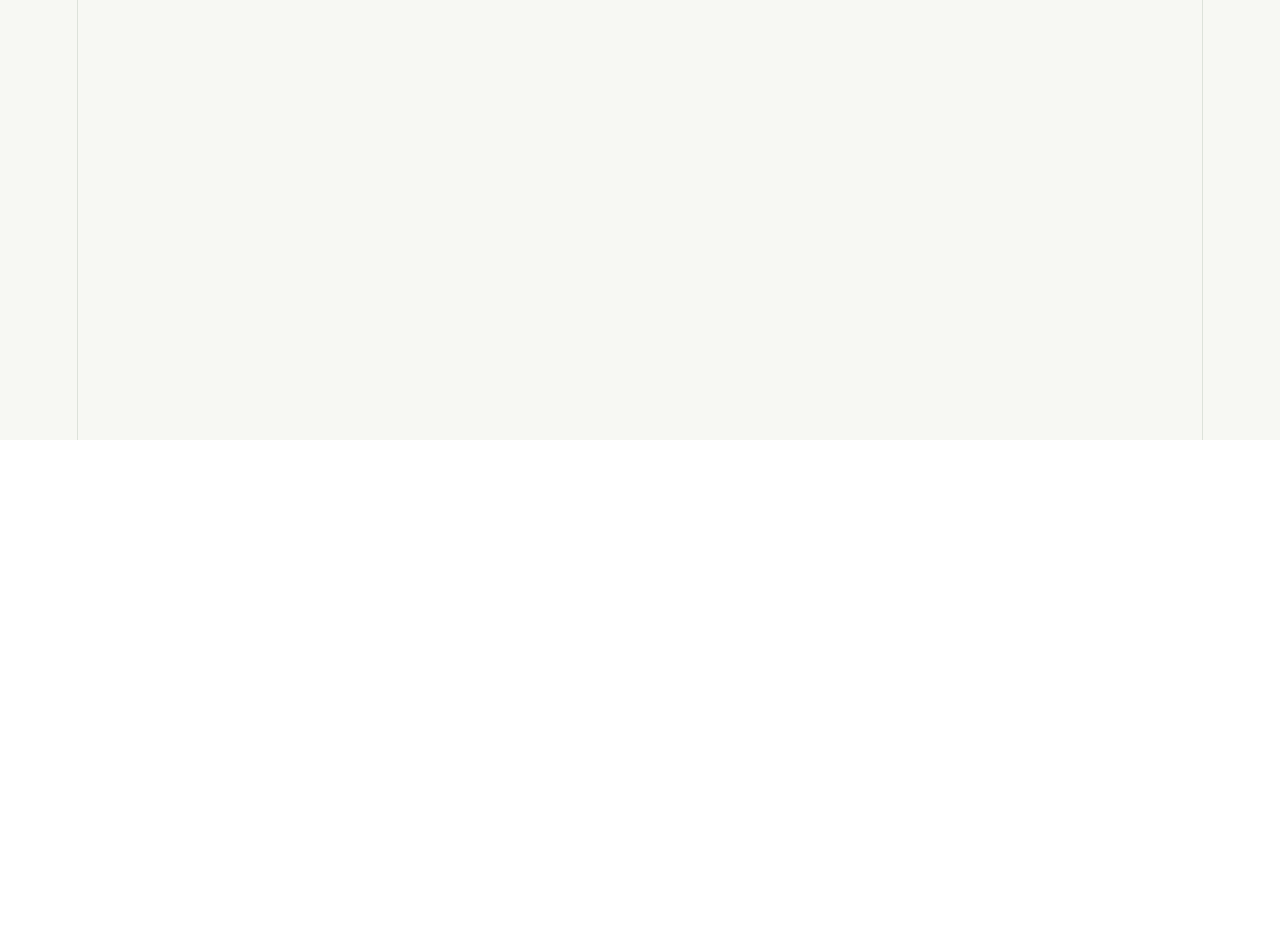
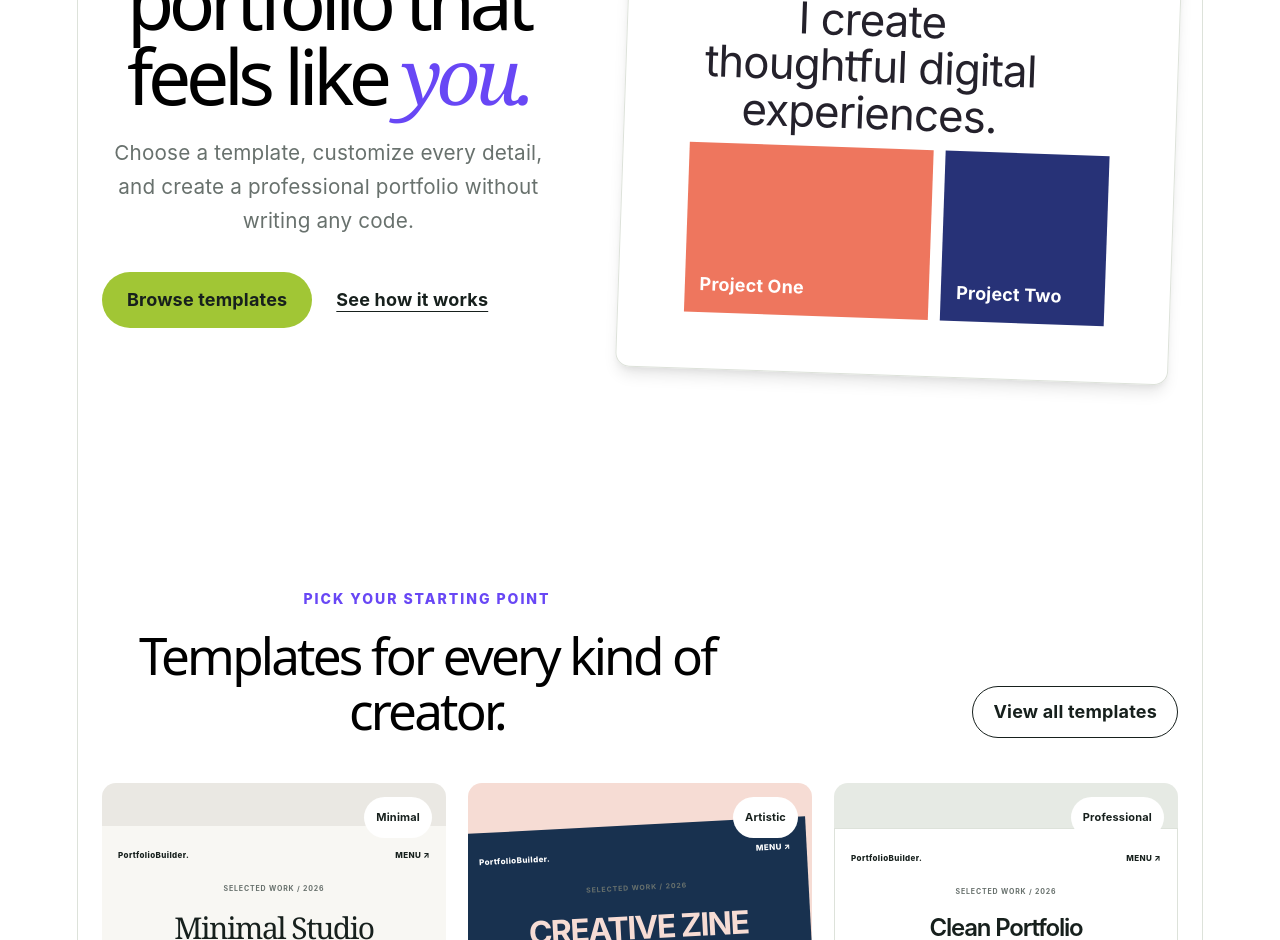
Before and after one commit to sylve-tuladhar/CPSC_362, a React (Vite) app: page /homepage in a window 1280 px wide. Before the commit this address had no page. Shown: the part 360-1300 px from the top of the page. Before the commit the page ends 800 px from the top, so only its background shows below. Built offline with nearby package versions, Linux system fonts and the light colour scheme.

Commit message:
Aesthetic changes, template-gallery formatting, routing

```diff
--- a/src/App.css
+++ b/src/App.css
@@ -222,7 +222,8 @@
   padding: 24px;
   border: 1px solid var(--border);
   border-radius: 14px;
-  background: var(--bg);
+  background: #2d3136;
+  color: #f3f4f6;
   text-align: left;
 }
 
@@ -251,8 +252,8 @@
   border: 1px solid var(--border);
   border-radius: 8px;
   padding: 10px 12px;
-  color: var(--text-h);
-  background: var(--bg);
+  color: #f3f4f6;
+  background: #3a3f45;
   font: 400 15px/1.45 var(--sans);
 }
 
@@ -286,12 +287,16 @@
   justify-self: start;
   padding: 8px 0;
   border: 0;
-  color: var(--text);
+  color: #fff;
   background: transparent;
   font: inherit;
   font-size: 14px;
   text-decoration: underline;
   cursor: pointer;
+}
+
+.reset-customization:hover {
+  color: #d9dde2;
 }
 
 .storage-error {
--- a/src/App.jsx
+++ b/src/App.jsx
@@ -4,27 +4,15 @@ import TemplateGallery from "./pages/TemplateGallery";
 import Editor from "./pages/Editor";
 import Preview from "./pages/Preview";
 import "./App.css";
-import { BrowserRouter, Route, Routes } from "react-router-dom";
-/*
-function App() {
-  // Temporary container for the app content
-  return (
-    <div className="app">
-      <HomePage />
-      <Templates />
-      <Editor />
-      <Preview />
-    </div>
-  );
-}
-  */
+import { BrowserRouter, Navigate, Route, Routes } from "react-router-dom";
 
 function App() {
   // Temporary container for the app content
   return (
     <BrowserRouter>
     <Routes>
-        <Route path="/" element={<HomePage />} />
+        <Route path="/" element={<Navigate to="/homepage" replace />} />
+        <Route path="/homepage" element={<HomePage />} />
         <Route path="/templates" element={<Templates />} />
         <Route path="/template-gallery" element={<TemplateGallery />} />
         <Route path="/editor" element={<Editor />} />
--- a/src/pages/Editor.css
+++ b/src/pages/Editor.css
@@ -1,5 +1,5 @@
 :root {
-  --background: #f7f8f3;
+  --background: #ffffff;
   --surface: #ffffff;
   --text: #17201d;
   --muted: #68716d;
@@ -44,26 +44,45 @@ a {
   text-align: center;
 }
 
+.editor-topbar {
+  display: flex;
+  align-items: center;
+  justify-content: space-between;
+  margin-bottom: 28px;
+}
+
+.editor-logo {
+  color: #17201d;
+  font-size: 1.5rem;
+  font-weight: 800;
+  letter-spacing: -0.06em;
+  text-decoration: none;
+}
+
+.editor-logo span {
+  color: #6847f5;
+}
+
 .home-link {
-  display: inline-block;
-  margin-bottom: 28px;
-  padding: 10px 18px;
-  border: 1px solid var(--text);
+  display: flex;
+  width: fit-content;
+  align-items: center;
+  padding: 11px 20px;
+  border: 0;
   border-radius: 999px;
-  color: var(--text);
+  color: #fff;
+  background: #17201d;
   font-size: 14px;
   font-weight: 700;
   text-decoration: none;
   transition:
     color 0.2s ease,
-    background-color 0.2s ease,
-    border-color 0.2s ease;
+    background-color 0.2s ease;
 }
 
 .home-link:hover {
-  border-color: var(--purple);
   color: #fff;
-  background: var(--purple);
+  background: #2b3631;
 }
 
 .home-link:focus-visible {
--- a/src/pages/Editor.jsx
+++ b/src/pages/Editor.jsx
@@ -89,9 +89,14 @@ function Editor() {
   return (
     <section className="editor-page">
       <div className="editor" aria-labelledby="editor-title">
-        <Link className="home-link" to="/">
-          Back to Home
-        </Link>
+        <div className="editor-topbar">
+          <Link className="editor-logo" to="/homepage">
+            PortfolioBuilder<span>.</span>
+          </Link>
+          <Link className="home-link" to="/homepage">
+            Back to Home
+          </Link>
+        </div>
         <header className="editor-heading">
           <p className="editor-eyebrow">Make it yours</p>
           <h1 id="editor-title">Personalize your portfolio</h1>
@@ -153,7 +158,7 @@ function Editor() {
             </label>
             <div className="template-cta">
               <h2>Ready to continue?</h2>
-              <Link className="choose-template-button" to="/templates">
+              <Link className="choose-template-button" to="/template-gallery">
                 Choose a Template
               </Link>
             </div>
--- a/src/pages/HomePage.css
+++ b/src/pages/HomePage.css
@@ -1,5 +1,5 @@
 :root {
-  --background: #f7f8f3;
+  --background: #ffffff;
   --surface: #ffffff;
   --text: #17201d;
   --muted: #68716d;
@@ -30,6 +30,8 @@ a {
 
 .homepage {
   min-height: 100vh;
+  background: var(--background);
+  color: var(--text);
 }
 
 .navbar,
@@ -273,6 +275,8 @@ footer {
 }
 
 .template-image {
+  position: relative;
+  overflow: hidden;
   display: flex;
   min-height: 340px;
   align-items: center;
@@ -283,12 +287,72 @@ footer {
   transition: transform 180ms ease;
 }
 
-.template-image img {
+.template-preview-mini {
   width: 100%;
   height: 100%;
-  min-height: 340px;
-  object-fit: cover;
-  border-radius: inherit;
+  padding: 16px;
+  display: flex;
+  flex-direction: column;
+  justify-content: space-between;
+  background: #fff;
+  color: #17201d;
+}
+
+.template-preview-nav {
+  display: flex;
+  align-items: center;
+  justify-content: space-between;
+  gap: 8px;
+  font-size: 8px;
+  font-weight: 800;
+  letter-spacing: 0.05em;
+}
+
+.template-preview-content {
+  margin-top: auto;
+  padding: 16px 0;
+}
+
+.template-preview-content p {
+  margin: 0 0 8px;
+  font-size: 7px;
+  font-weight: 700;
+  letter-spacing: 0.12em;
+}
+
+.template-preview-content h3 {
+  margin: 0 0 8px;
+  font-size: 26px;
+  line-height: 1;
+  letter-spacing: -0.05em;
+}
+
+.template-preview-content span {
+  font-size: 9px;
+}
+
+.template-preview-projects {
+  display: grid;
+  grid-template-columns: 1.2fr 0.8fr;
+  gap: 8px;
+  height: 65px;
+  flex-shrink: 0;
+}
+
+.template-preview-projects div {
+  border-radius: 2px;
+}
+
+.template-category-label {
+  position: absolute;
+  top: 14px;
+  right: 14px;
+  padding: 7px 12px;
+  border-radius: 999px;
+  background: #fff;
+  color: #17201d;
+  font-size: 11px;
+  font-weight: 700;
 }
 
 .template-card:hover .template-image {
@@ -297,17 +361,80 @@ footer {
 
 .template-minimal {
   color: #272823;
-  background: #e8e6df;
+  background: #eae8e3;
+}
+
+.template-minimal .template-preview-mini {
+  background: #f8f7f3;
+}
+
+.template-minimal .template-preview-content h3 {
+  font-family: Georgia, serif;
+  font-size: 30px;
+  font-weight: 400;
+}
+
+.template-minimal .template-preview-projects div:first-child {
+  background: #9caf88;
+}
+
+.template-minimal .template-preview-projects div:last-child {
+  background: #e89b86;
 }
 
 .template-bold {
-  color: var(--green);
-  background: var(--purple);
+  color: #fff;
+  background: #f6dcd4;
+}
+
+.template-bold .template-preview-mini {
+  background: #18314f;
+  color: #fff;
+  transform: rotate(-3deg);
+}
+
+.template-bold .template-preview-content h3 {
+  color: #f6dcd4;
+  font-size: 32px;
+  text-transform: uppercase;
+}
+
+.template-bold .template-preview-projects {
+  grid-template-columns: 1fr 1fr;
+}
+
+.template-bold .template-preview-projects div:first-child {
+  background: #18314f;
+}
+
+.template-bold .template-preview-projects div:last-child {
+  background: #e07a5f;
 }
 
 .template-clean {
-  color: #173730;
-  background: #cdeee7;
+  color: #17201d;
+  background: #e6eae4;
+}
+
+.template-clean .template-preview-mini {
+  border: 1px solid #dde2da;
+}
+
+.template-clean .template-preview-content h3 {
+  font-size: 24px;
+  font-weight: 600;
+}
+
+.template-clean .template-preview-projects {
+  grid-template-columns: 1fr 1fr;
+}
+
+.template-clean .template-preview-projects div:first-child {
+  background: #e9d8a6;
+}
+
+.template-clean .template-preview-projects div:last-child {
+  background: #b5836b;
 }
 
 .template-card h3 {
@@ -367,6 +494,20 @@ footer {
   color: rgb(0,0,0);
 }
 
+.conclusion-actions {
+  display: flex;
+  align-items: center;
+  justify-content: center;
+  gap: 16px;
+}
+
+.conclusion-actions .primary-button {
+  border: 0;
+  display: inline-flex;
+  align-items: center;
+  justify-content: center;
+}
+
 footer {
   display: grid;
   grid-template-columns: 1fr auto 1fr;
@@ -403,6 +544,10 @@ footer p:last-child {
 
   .template-image {
     min-height: 280px;
+  }
+
+  .conclusion-actions {
+    flex-direction: column;
   }
 }
 
--- a/src/pages/HomePage.jsx
+++ b/src/pages/HomePage.jsx
@@ -1,8 +1,5 @@
 import "./HomePage.css";
 import { Link } from "react-router-dom";
-import artisticTemplateImage from "../assets/Artistic.png";
-import modernTemplateImage from "../assets/Modern.png";
-import professionalTemplateImage from "../assets/Professional.png";
 
 // Data for the features section of the homepage
 const features = [
@@ -28,14 +25,14 @@ function HomePage() {
   return (
     <div className="homepage">
       <header className="navbar">
-        <a className="logo" href="/">
+        <a className="logo" href="/homepage">
           PortfolioBuilder<span>.</span>
         </a>
 
         <nav aria-label="Main navigation">
-          <Link to="/template-gallery">Templates</Link>
+          <a href="#templates">Templates</a>
           <a href="#features">How it works</a>
-          <Link className="nav-button" to="/templates">
+          <Link className="nav-button" to="/template-gallery">
             Start building
           </Link>
         </nav>
@@ -105,30 +102,72 @@ function HomePage() {
 
           <div className="template-grid">
             <article className="template-card">
-              <div className="template-image template-minimal">
-                <img src={modernTemplateImage} alt="Modern template preview" />
+              <div className="template-image template-minimal" aria-label="Minimal Studio template preview">
+                <div className="template-preview-mini">
+                  <div className="template-preview-nav">
+                    <span>PortfolioBuilder.</span>
+                    <span>MENU ↗</span>
+                  </div>
+                  <div className="template-preview-content">
+                    <p>SELECTED WORK / 2026</p>
+                    <h3>Minimal Studio</h3>
+                    <span>Creative work &amp; selected projects</span>
+                  </div>
+                  <div className="template-preview-projects">
+                    <div />
+                    <div />
+                  </div>
+                </div>
+                <span className="template-category-label">Minimal</span>
               </div>
-              <h3>Modern</h3>
-              <p>A clean and contemporary look with bold typography.</p>
+              <h3>Minimal Studio</h3>
+              <p>A clean portfolio with elegant typography.</p>
             </article>
 
             <article className="template-card">
-              <div className="template-image template-bold">
-                <img src={artisticTemplateImage} alt="Artistic template preview" />
+              <div className="template-image template-bold" aria-label="Creative Zine template preview">
+                <div className="template-preview-mini">
+                  <div className="template-preview-nav">
+                    <span>PortfolioBuilder.</span>
+                    <span>MENU ↗</span>
+                  </div>
+                  <div className="template-preview-content">
+                    <p>SELECTED WORK / 2026</p>
+                    <h3>Creative Zine</h3>
+                    <span>Creative work &amp; selected projects</span>
+                  </div>
+                  <div className="template-preview-projects">
+                    <div />
+                    <div />
+                  </div>
+                </div>
+                <span className="template-category-label">Artistic</span>
               </div>
-              <h3>Artistic</h3>
-              <p>An expressive and unique layout good for creative work.</p>
+              <h3>Creative Zine</h3>
+              <p>A bold editorial layout for creative minds.</p>
             </article>
 
             <article className="template-card">
-              <div className="template-image template-clean">
-                <img
-                  src={professionalTemplateImage}
-                  alt="Professional template preview"
-                />
+              <div className="template-image template-clean" aria-label="Clean Portfolio template preview">
+                <div className="template-preview-mini">
+                  <div className="template-preview-nav">
+                    <span>PortfolioBuilder.</span>
+                    <span>MENU ↗</span>
+                  </div>
+                  <div className="template-preview-content">
+                    <p>SELECTED WORK / 2026</p>
+                    <h3>Clean Portfolio</h3>
+                    <span>Creative work &amp; selected projects</span>
+                  </div>
+                  <div className="template-preview-projects">
+                    <div />
+                    <div />
+                  </div>
+                </div>
+                <span className="template-category-label">Professional</span>
               </div>
-              <h3>Professional</h3>
-              <p>A polished layout with structured sections.</p>
+              <h3>Clean Portfolio</h3>
+              <p>A polished portfolio for internships and jobs.</p>
             </article>
           </div>
         </section>
@@ -155,16 +194,18 @@ function HomePage() {
 
       <div className="homepage-conclusion">
         <h2>Ready to build your portfolio?</h2>
-        <button className="primary-button" type="button">
-          Get Started Free
-        </button>
-        <Link className="outline-button" to="/templates">
-          View Templates
-        </Link>
+        <div className="conclusion-actions">
+          <Link className="primary-button" to="/editor">
+            Get Started
+          </Link>
+          <Link className="outline-button" to="/template-gallery">
+            View Templates
+          </Link>
+        </div>
       </div>
 
       <footer>
-        <a className="logo" href="/">
+        <a className="logo" href="/homepage">
           PortfolioBuilder<span>.</span>
         </a>
         <p>Build something worth sharing.</p>
--- a/src/pages/Preview.css
+++ b/src/pages/Preview.css
@@ -1,5 +1,5 @@
 :root {
-  --background: #f7f8f3;
+  --background: #ffffff;
   --surface: #ffffff;
   --text: #17201d;
   --muted: #68716d;
--- a/src/pages/TemplateGallery.css
+++ b/src/pages/TemplateGallery.css
@@ -1,6 +1,6 @@
 .template-gallery-page {
   min-height: 100vh;
-  background: #f7f8f3;
+  background: #ffffff;
   color: #17201d;
   font-family: Inter, Arial, sans-serif;
 }
@@ -82,7 +82,8 @@
   font-size: clamp(42px, 5vw, 70px);
   line-height: 1.1;
   letter-spacing: -3px;
-  margin: 25px 0;
+  margin: 25px auto;
+  color: #000;
 }
 
 .gallery-main h1 em {
@@ -92,6 +93,7 @@
 }
 
 .gallery-description {
+  margin: 0 auto;
   color: #68716d;
   max-width: 500px;
   line-height: 1.7;
--- a/src/pages/TemplateGallery.jsx
+++ b/src/pages/TemplateGallery.jsx
@@ -1,6 +1,5 @@
 import { Link } from "react-router-dom";
 import "./TemplateGallery.css";
-
 
 const portfolioTemplates = [
   {
@@ -65,15 +64,13 @@ function TemplateGallery() {
     <div className="template-gallery-page">
 
       <header className="gallery-navbar">
-        <Link className="gallery-logo" to="/">
+        <Link className="gallery-logo" to="/homepage">
             PortfolioBuilder<span>.</span>
         </Link>
 
         <nav aria-label="Main navigation">
-            <Link to="/template-gallery">Templates</Link>
-            <Link to="/#features">How it works</Link>
-            <Link className="gallery-start-button" to="/templates">
-                Start building
+            <Link className="gallery-start-button" to="/homepage">
+              Return to Home
             </Link>
         </nav>
       </header>
@@ -117,7 +114,7 @@ function TemplateGallery() {
           <div className="gallery-template-mini">
 
             <div className="gallery-mini-nav">
-              <span>PORTFOLIO.</span>
+              <span>PortfolioBuilder.</span>
               <span>MENU ↗</span>
             </div>
 
@@ -170,7 +167,7 @@ function TemplateGallery() {
             </button>
 
             <Link
-              to="/templates"
+              to="/editor"
               className="gallery-use-btn"
             >
               Use Template →
--- a/src/pages/Templates.css
+++ b/src/pages/Templates.css
@@ -1,5 +1,5 @@
 :root {
-  --background: #f7f8f3;
+  --background: #ffffff;
   --surface: #ffffff;
   --text: #17201d;
   --muted: #68716d;
```
